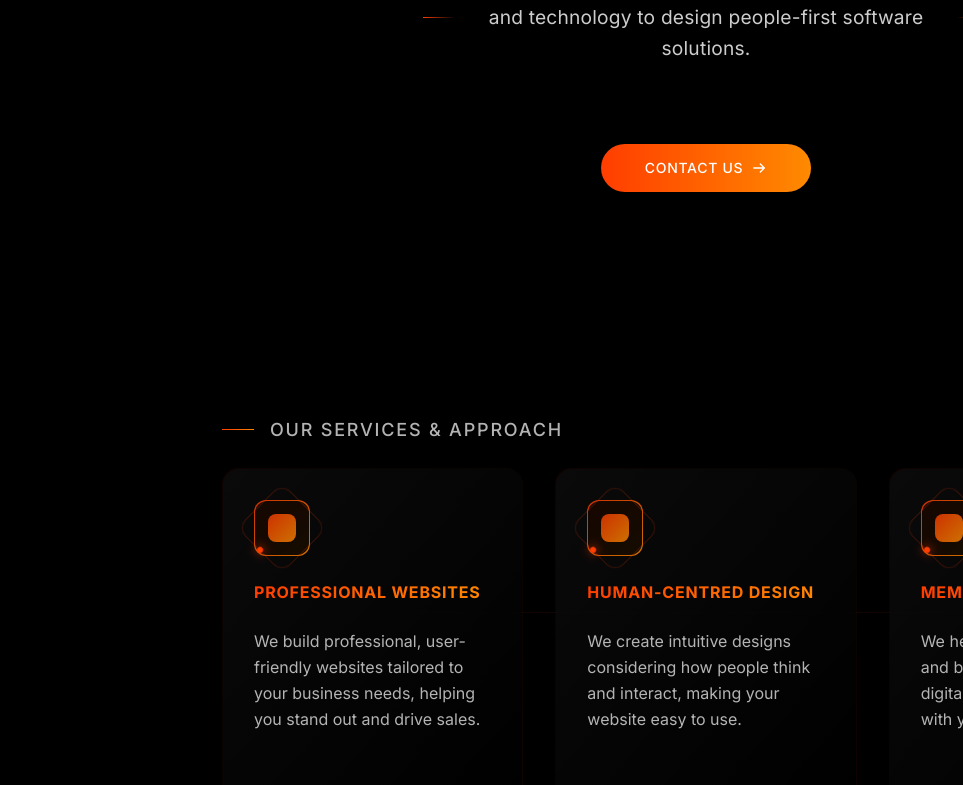
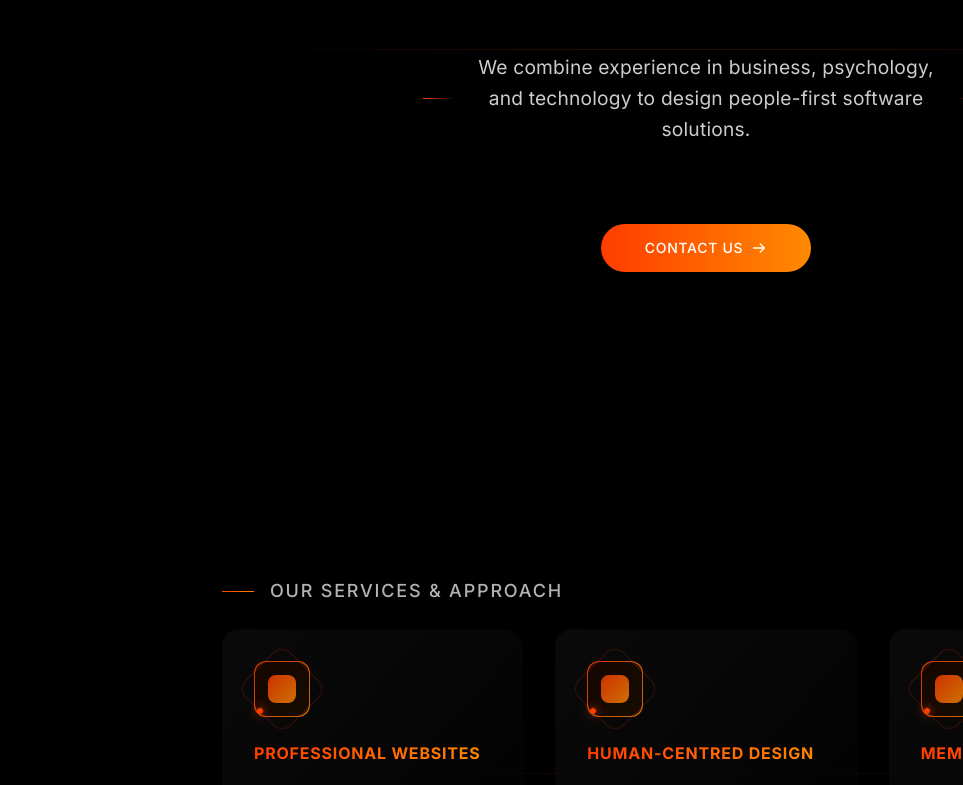
Before and after one commit to solaris-soft/solaris-business-site, an Astro site: page / in a window 1280 px wide. Shown: the part 351-1136 px from the top of the page, without its empty margins (26-989 px from the left). Built offline with nearby package versions, Linux system fonts and the light colour scheme; Astro itself is replaced by a stand-in of ours.

Commit message:
Hero (fix): Changing hero section to be in the center of the screen and to be screen height

```diff
--- a/src/components/hero/Hero.astro
+++ b/src/components/hero/Hero.astro
@@ -1,4 +1,4 @@
-<header class="relative flex flex-col items-center py-16 md:py-24 overflow-hidden">
+<header class="relative flex flex-col items-center justify-center py-16 md:py-24 overflow-hidden h-screen">
     <!-- Background Elements -->
     <div class="absolute inset-0 overflow-hidden">
         <div class="absolute w-[120%] h-[120%] -left-[10%] -top-[10%] bg-gradient-radial from-[#ff3d00]/10 via-transparent to-transparent opacity-30 blur-3xl"></div>
```
